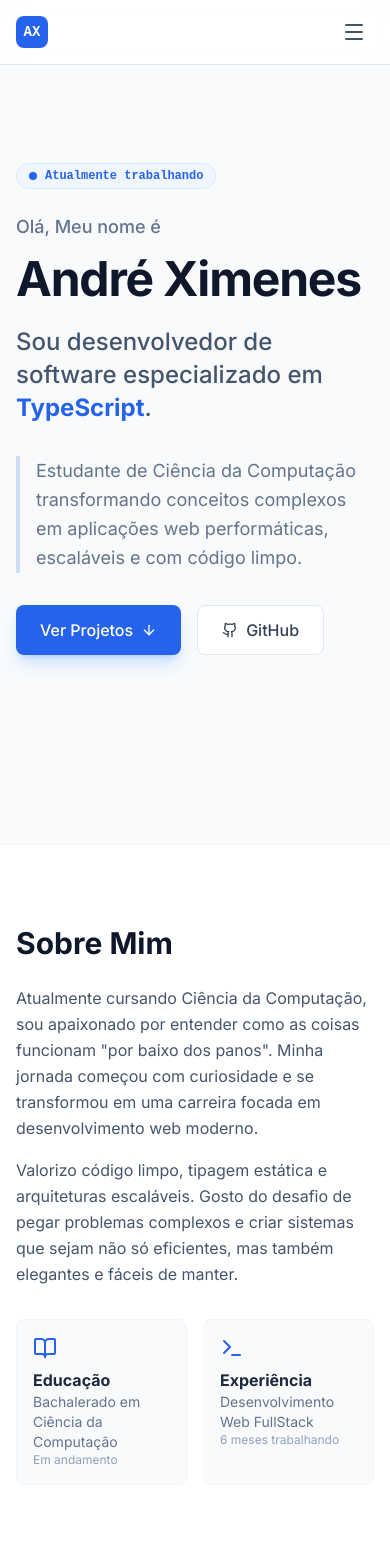
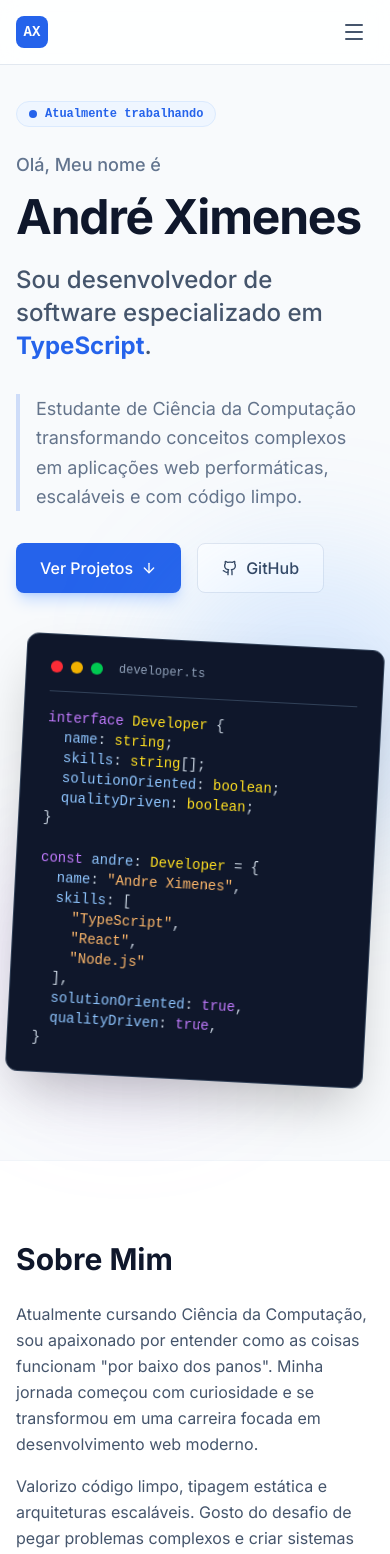
Before and after one commit to AndreXime/portifolio, a Next.js app: page / in a window 390 px wide. Shown: the top 1554 px of the page. Built offline with nearby package versions, Linux system fonts and the light colour scheme.

Commit message:
O codigo no hero agora aparece no mobile

```diff
--- a/src/components/Projects.ts
+++ b/src/components/Projects.ts
@@ -1,7 +1,7 @@
 export interface Project {
 	title: string;
 	description: string;
-    type: 'app' | 'api' | 'cli' | 'landing page';
+	type: "app" | "api" | "cli" | "landing page";
 	tech: string[];
 	image: string;
 	link: string;
@@ -10,63 +10,78 @@ export interface Project {
 
 export const projects: Project[] = [
 	{
-        title: 'Restaurante Tech',
+		title: "Restaurante Tech",
 		description:
-            'Sistema de Ponto de Venda (PDV) completo para restaurantes, 100% offline, usando IndexedDB para armazenamento local de dados.',
-        type: 'app',
-        tech: ['TypeScript', 'React', 'IndexedDB', 'Client-Side Architecture', 'PDV'],
-        image: 'restaurante.png',
-        link: 'https://restaurante.andreximenes.xyz/',
-        github: 'https://github.com/AndreXime/restaurante',
+			"Sistema de Ponto de Venda (PDV) completo para restaurantes, 100% offline, usando IndexedDB para armazenamento local de dados.",
+		type: "app",
+		tech: [
+			"TypeScript",
+			"React",
+			"IndexedDB",
+			"Client-Side Architecture",
+			"PDV",
+		],
+		image: "restaurante.png",
+		link: "https://restaurante.andreximenes.xyz/",
+		github: "https://github.com/AndreXime/restaurante",
 	},
 	{
-        title: 'Landing Page para Captação de Clientes Freelancer',
+		title: "Landing Page para Contratação Freelancer",
 		description:
-            'Desenvolvida para empresas descobrirem e contratarem serviços de desenvolvimento. Utiliza a performance do Astro e a confiabilidade do TypeScript. A arquitetura otimizada em UI/UX transforma a experiência do usuário em uma vantagem competitiva, facilitando a decisão de contratação.',
-        type: 'landing page',
-        tech: ['TypeScript', 'Astro', 'Preact', 'SSR', 'UX / UI'],
-        image: 'contrate.png',
-        link: 'https://contrate.andreximenes.xyz/',
-        github: '',
+			"Desenvolvida para empresas descobrirem e contratarem serviços de desenvolvimento. Utiliza a performance do Astro e a confiabilidade do TypeScript. A arquitetura otimizada em UI/UX transforma a experiência do usuário em uma vantagem competitiva, facilitando a decisão de contratação.",
+		type: "landing page",
+		tech: ["TypeScript", "Astro", "Preact", "SSR", "UX / UI"],
+		image: "contrate.png",
+		link: "https://contrate.andreximenes.xyz/",
+		github: "",
 	},
 	{
-        title: 'MiniHub',
+		title: "MiniHub",
 		description:
-            'Ferramentas para o dia a dia, como gerar senhas ou até mais complexas como gerar um resumo quanto gasta de gasolina com esse trajeto por mẽs',
-        type: 'app',
-        tech: ['TypeScript', 'React', 'Ferramenta para dia a dia', 'UX / UI'],
-        image: 'minihub.png',
-        link: 'https://ferramentas.andreximenes.xyz/',
-        github: 'http://github.com/AndreXime/minihub',
+			"Ferramentas para o dia a dia, como gerar senhas ou até mais complexas como gerar um resumo quanto gasta de gasolina com esse trajeto por mẽs",
+		type: "app",
+		tech: ["TypeScript", "React", "Ferramenta para dia a dia", "UX / UI"],
+		image: "minihub.png",
+		link: "https://ferramentas.andreximenes.xyz/",
+		github: "http://github.com/AndreXime/minihub",
 	},
 	{
-        title: 'Organizador de Disciplinas',
+		title: "Organizador de Disciplinas",
 		description:
-            'Ferramenta para alunos de Ciência da Computação planejarem semestres, calculando pré-requisitos e montando grade horária visualmente.',
-        type: 'app',
-        tech: ['TypeScript', 'React', 'Local Storage', 'Estruturas de Dados'],
-        image: 'disciplinas.png',
-        link: 'https://disciplina-uva.andreximenes.xyz/',
-        github: 'https://github.com/AndreXime/organiza-cc-uva',
+			"Ferramenta para alunos de Ciência da Computação planejarem semestres, calculando pré-requisitos e montando grade horária visualmente.",
+		type: "app",
+		tech: ["TypeScript", "React", "Local Storage", "Estruturas de Dados"],
+		image: "disciplinas.png",
+		link: "https://disciplina-uva.andreximenes.xyz/",
+		github: "https://github.com/AndreXime/organiza-cc-uva",
 	},
 	{
-        title: 'Loja Gin API',
+		title: "Loja Gin API",
 		description:
-            'API RESTful completa para e-commerce (carrinho, autenticação JWT, CRUD) construída em Go com o framework Gin e GORM.',
-        type: 'api',
-        tech: ['Go (Golang)', 'Gin Framework', 'PostgreSQL', 'GORM', 'JWT', 'Swagger', 'Testes E2E', 'API REST'],
-        image: 'lojagin.png',
-        link: '',
-        github: 'https://github.com/AndreXime/lojagin-api',
+			"API RESTful completa para e-commerce (carrinho, autenticação JWT, CRUD) construída em Go com o framework Gin e GORM.",
+		type: "api",
+		tech: [
+			"Go (Golang)",
+			"Gin Framework",
+			"PostgreSQL",
+			"GORM",
+			"JWT",
+			"Swagger",
+			"Testes E2E",
+			"API REST",
+		],
+		image: "lojagin.png",
+		link: "",
+		github: "https://github.com/AndreXime/lojagin-api",
 	},
 	{
-        title: 'PixelPress',
+		title: "PixelPress",
 		description:
-            'Ferramenta CLI para edição em massa de imagens com interface interativa, focada em compressão inteligente e conversão de formato.',
-        type: 'cli',
-        tech: ['Go (Golang)', 'CLI', 'FFmpeg', 'Otimização de Imagens'],
-        image: 'pixelpress.png',
-        link: '',
-        github: 'https://github.com/AndreXime/pixel-press',
+			"Ferramenta CLI para edição em massa de imagens com interface interativa, focada em compressão inteligente e conversão de formato.",
+		type: "cli",
+		tech: ["Go (Golang)", "CLI", "FFmpeg", "Otimização de Imagens"],
+		image: "pixelpress.png",
+		link: "",
+		github: "https://github.com/AndreXime/pixel-press",
 	},
 ];
--- a/src/sections/Hero.tsx
+++ b/src/sections/Hero.tsx
@@ -1,14 +1,23 @@
-import { ArrowDown, Github } from 'lucide-react';
-import { Reveal } from '../components/Reveal';
-import Link from 'next/link';
+import { ArrowDown, Github } from "lucide-react";
+import { Reveal } from "../components/Reveal";
+import Link from "next/link";
 
 export const socialLinks = {
-    email: 'andreximenesa20@gmail.com',
-    github: 'https://github.com/AndreXime',
-    linkedin: 'https://www.linkedin.com/in/andreximenesdev/',
+	email: "andreximenesa20@gmail.com",
+	github: "https://github.com/AndreXime",
+	linkedin: "https://www.linkedin.com/in/andreximenesdev/",
 };
 
 export const Hero = () => {
+	const highlights = {
+		keyword: "text-purple-400",
+		type: "text-yellow-300",
+		property: "text-blue-300",
+		string: "text-orange-300",
+		boolean: "text-purple-400",
+		comment: "text-slate-500",
+	};
+
 	return (
 		<section
 			id="home"
@@ -24,18 +33,20 @@ export const Hero = () => {
 						Atualmente trabalhando
 					</div>
 
-                    <p className="text-lg text-slate-500 mb-2 font-medium">Olá, Meu nome é</p>
+					<p className="text-lg text-slate-500 mb-2 font-medium">
+						Olá, Meu nome é
+					</p>
 					<h1 className="text-5xl sm:text-7xl font-bold mb-4 leading-tight text-slate-900 tracking-tight">
 						André Ximenes
 					</h1>
 					<h2 className="text-2xl sm:text-3xl text-slate-600 mb-8 font-medium leading-snug">
-                        Sou desenvolvedor de software especializado em{' '}
+						Sou desenvolvedor de software especializado em{" "}
 						<span className="text-primary font-bold">TypeScript</span>.
 					</h2>
 
 					<p className="text-lg text-textMuted mb-8 max-w-lg leading-relaxed border-l-4 border-primary/20 pl-4">
-                        Estudante de Ciência da Computação transformando conceitos complexos em aplicações web
-                        performáticas, escaláveis e com código limpo.
+						Estudante de Ciência da Computação transformando conceitos complexos
+						em aplicações web performáticas, escaláveis e com código limpo.
 					</p>
 
 					<div className="flex flex-wrap gap-4">
@@ -46,7 +57,7 @@ export const Hero = () => {
 							Ver Projetos <ArrowDown className="w-4 h-4" />
 						</a>
 						<Link
-                            href={socialLinks.github || ''}
+							href={socialLinks.github || ""}
 							target="_blank"
 							rel="noreferrer"
 							className="px-6 py-3 bg-white text-slate-700 border border-slate-200 rounded-lg font-medium hover:border-slate-400 transition-colors flex items-center gap-2"
@@ -57,12 +68,12 @@ export const Hero = () => {
 				</Reveal>
 
 				<Reveal delay={200}>
-                    <div className="relative hidden lg:block">
+					<div className="relative lg:block">
 						{/* Abstract Code Visual */}
 						<div className="absolute -top-20 -right-20 w-72 h-72 bg-blue-400/20 rounded-full blur-3xl animate-float"></div>
 						<div
 							className="absolute bottom-0 left-0 w-56 h-56 bg-purple-400/20 rounded-full blur-3xl animate-float"
-                            style={{ animationDelay: '2s' }}
+							style={{ animationDelay: "2s" }}
 						></div>
 
 						<div className="relative bg-slate-900 rounded-xl shadow-2xl p-6 border border-slate-700 rotate-3 hover:rotate-0 transition-transform duration-500">
@@ -70,33 +81,47 @@ export const Hero = () => {
 								<div className="w-3 h-3 rounded-full bg-red-500"></div>
 								<div className="w-3 h-3 rounded-full bg-yellow-500"></div>
 								<div className="w-3 h-3 rounded-full bg-green-500"></div>
-                                <span className="ml-2 text-xs text-slate-400 font-mono">developer.ts</span>
+								<span className="ml-2 text-xs text-slate-400 font-mono">
+									developer.ts
+								</span>
 							</div>
 							<pre className="font-mono text-sm text-slate-300 overflow-x-auto">
 								<code>
-                                    <span className="text-purple-400">interface</span>{' '}
-                                    <span className="text-yellow-300">Developer</span> {'{'}
-                                    {'\n'} <span className="text-blue-300">name</span>:{' '}
-                                    <span className="text-green-300">string</span>;{'\n'}{' '}
-                                    <span className="text-blue-300">skills</span>:{' '}
-                                    <span className="text-green-300">string</span>[];
-                                    {'\n'} <span className="text-blue-300">hardWorker</span>:{' '}
-                                    <span className="text-green-300">boolean</span>;{'\n'}
-                                    {'}'}
-                                    {'\n'}
-                                    <span className="text-purple-400">const</span>{' '}
-                                    <span className="text-blue-400">andre_ximenes</span>:{' '}
-                                    <span className="text-yellow-300">Developer</span> = {'{'}
-                                    {'\n'} <span className="text-blue-300">name</span>:{' '}
-                                    <span className="text-orange-300">&quot;Andre Ximenes&quot;</span>,{'\n'}{' '}
-                                    <span className="text-blue-300">skills</span>: [{'\n'}{' '}
-                                    <span className="text-orange-300">&quot;TypeScript&quot;</span>,{'\n'}{' '}
-                                    <span className="text-orange-300">&quot;React&quot;</span>,{'\n'}{' '}
-                                    <span className="text-orange-300">&quot;Node.js&quot;</span>
-                                    {'\n'} ],
-                                    {'\n'} <span className="text-blue-300">hardWorker</span>:{' '}
-                                    <span className="text-purple-400">true</span>
-                                    {'\n'}{'}'}
+									<span className={highlights.keyword}>interface</span>{" "}
+									<span className={highlights.type}>Developer</span>
+									{" { \n  "}
+									<span className={highlights.property}>name</span>:{" "}
+									<span className={highlights.type}>string</span>;{"\n  "}
+									<span className={highlights.property}>skills</span>:{" "}
+									<span className={highlights.type}>string</span>[];
+									{"\n  "}
+									<span className={highlights.property}>solutionOriented</span>:{" "}
+									<span className={highlights.type}>boolean</span>;{"\n  "}
+									<span className={highlights.property}>qualityDriven</span>:{" "}
+									<span className={highlights.type}>boolean</span>;{"\n}\n\n"}
+									<span className={highlights.keyword}>const</span>{" "}
+									<span className={highlights.property}>andre</span>:{" "}
+									<span className={highlights.type}>Developer</span> = {"{\n  "}
+									<span className={highlights.property}>name</span>:{" "}
+									<span className={highlights.string}>
+										&quot;Andre Ximenes&quot;
+									</span>
+									,{"\n  "}
+									<span className={highlights.property}>skills</span>: [
+									{"\n    "}
+									<span className={highlights.string}>
+										&quot;TypeScript&quot;
+									</span>
+									,{"\n    "}
+									<span className={highlights.string}>&quot;React&quot;</span>,
+									{"\n    "}
+									<span className={highlights.string}>&quot;Node.js&quot;</span>
+									{"\n  "}],
+									{"\n  "}
+									<span className={highlights.property}>solutionOriented</span>:{" "}
+									<span className={highlights.boolean}>true</span>,{"\n  "}
+									<span className={highlights.property}>qualityDriven</span>:{" "}
+									<span className={highlights.boolean}>true</span>,{"\n}"}
 								</code>
 							</pre>
 						</div>
```
Lines whose indentation alone changed are shown as unchanged.
